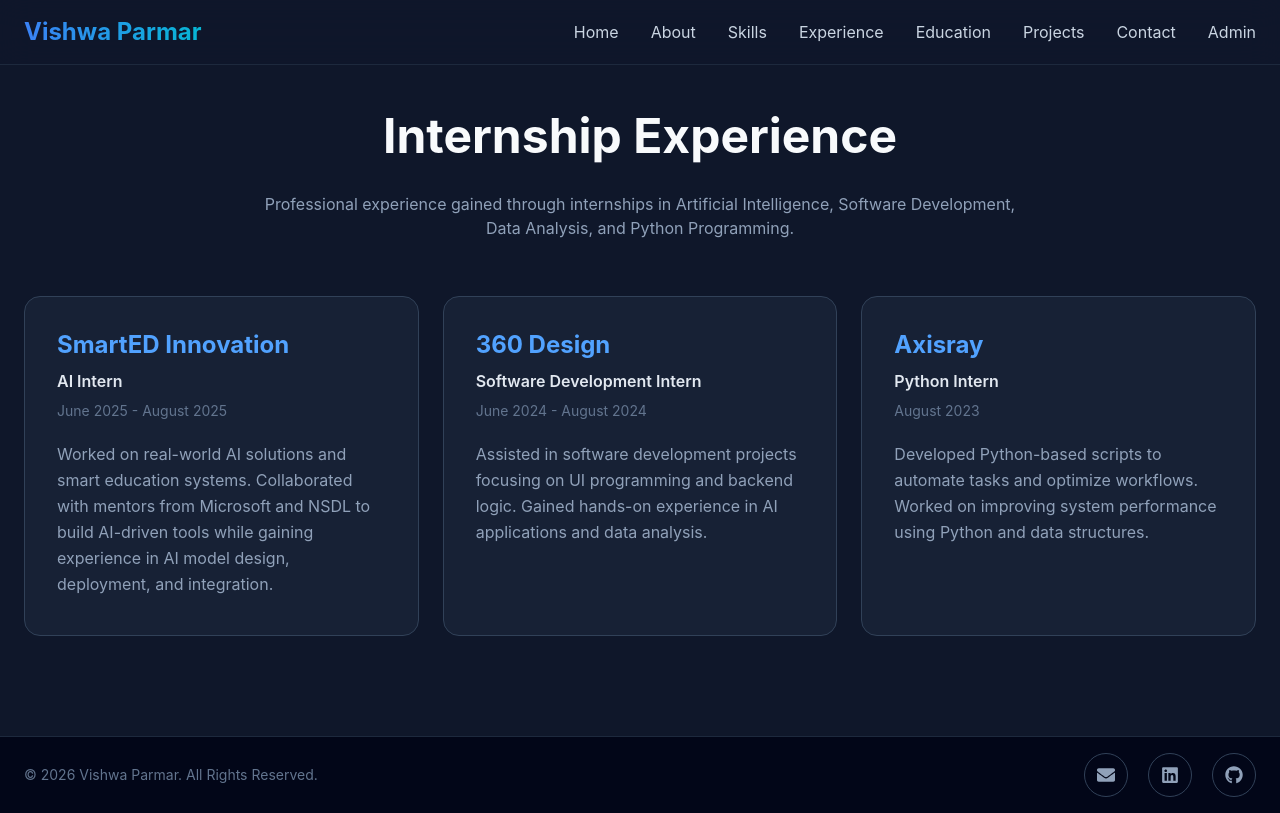
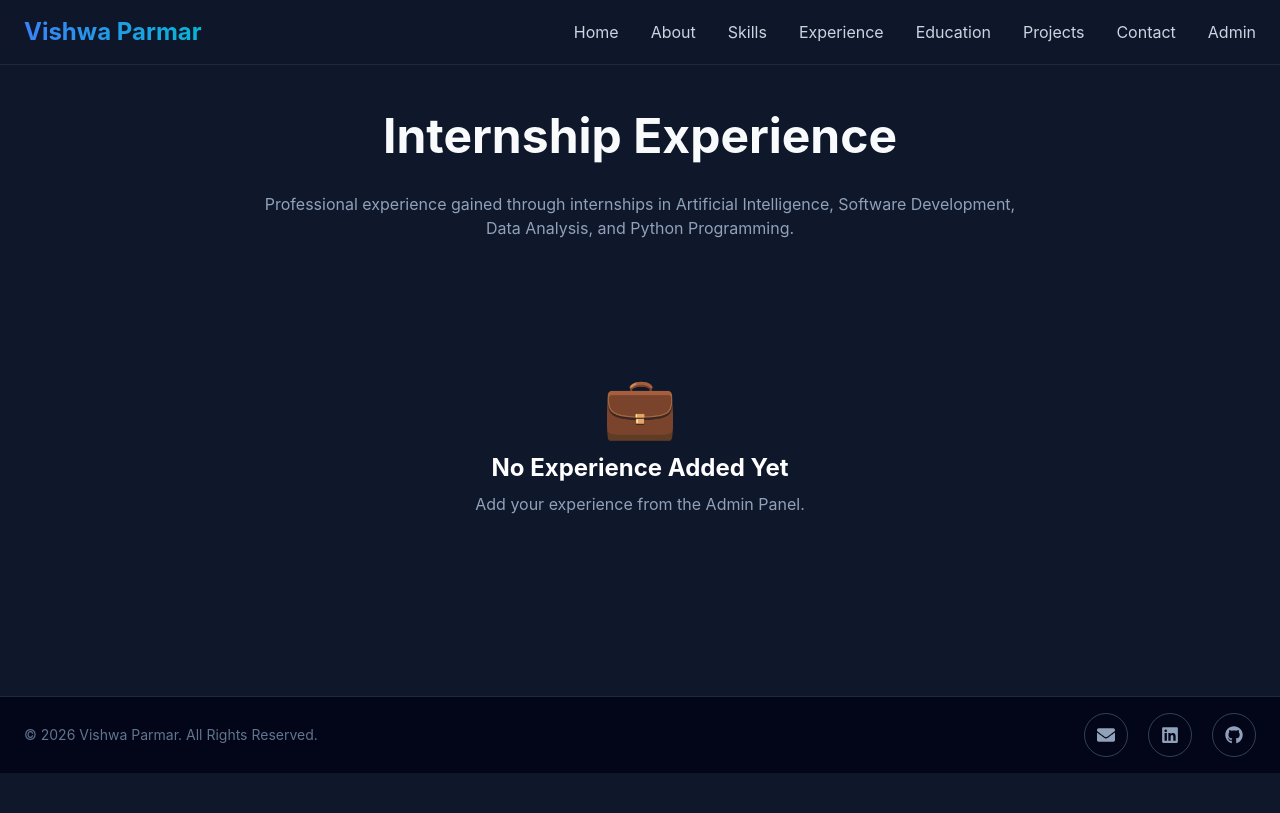
Before and after one commit to Vishwa13-dot/Portfolio, a React (Vite) app: page /experience in a window 1280 px wide. Built offline with nearby package versions, Linux system fonts and the light colour scheme.

Commit message:
Localstorage in Experience

```diff
--- a/src/pages/Experience.jsx
+++ b/src/pages/Experience.jsx
@@ -1,28 +1,15 @@
+import { useEffect, useState } from "react";
 
 function Experience() {
-  const experiences = [
-    {
-      company: "SmartED Innovation",
-      role: "AI Intern",
-      duration: "June 2025 - August 2025",
-      description:
-        "Worked on real-world AI solutions and smart education systems. Collaborated with mentors from Microsoft and NSDL to build AI-driven tools while gaining experience in AI model design, deployment, and integration.",
-    },
-    {
-      company: "360 Design",
-      role: "Software Development Intern",
-      duration: "June 2024 - August 2024",
-      description:
-        "Assisted in software development projects focusing on UI programming and backend logic. Gained hands-on experience in AI applications and data analysis.",
-    },
-    {
-      company: "Axisray",
-      role: "Python Intern",
-      duration: "August 2023",
-      description:
-        "Developed Python-based scripts to automate tasks and optimize workflows. Worked on improving system performance using Python and data structures.",
-    },
-  ];
+  const [experience, setExperience] = useState([]);
+
+  useEffect(() => {
+    const savedExperience = localStorage.getItem("experience");
+
+    if (savedExperience) {
+      setExperience(JSON.parse(savedExperience));
+    }
+  }, []);
 
   return (
     <section id="experience" className="section">
@@ -36,30 +23,52 @@ function Experience() {
         Data Analysis, and Python Programming.
       </p>
 
+      {experience.length === 0 ? (
+        <div className="text-center py-20">
+          <div className="text-6xl mb-4">💼</div>
+
+          <h3 className="text-2xl font-bold text-white">
+            No Experience Added Yet
+          </h3>
+
+          <p className="text-slate-400 mt-2">
+            Add your experience from the Admin Panel.
+          </p>
+        </div>
+      ) : (
         <div className="grid lg:grid-cols-3 gap-6">
-        {experiences.map((exp) => (
+          {experience.map((item) => (
             <div
-            key={exp.company}
+              key={item.id}
               className="bg-slate-800/60 border border-slate-700 rounded-2xl p-8 hover:border-blue-500 transition-all duration-300 hover:-translate-y-2 min-h-[340px]"
             >
               <h3 className="text-2xl font-bold text-blue-400 mb-2">
-              {exp.company}
+                {item.company}
               </h3>
 
               <p className="text-slate-200 font-semibold mb-2">
-              {exp.role}
+                {item.role}
               </p>
 
-            <p className="text-sm text-slate-500 mb-5">
-              {exp.duration}
+              <p className="text-sm text-slate-500 mb-2">
+                {item.duration}
               </p>
 
+              {item.location && (
+                <p className="text-sm text-slate-400 mb-5">
+                  {item.location}
+                </p>
+              )}
+
+              {item.description && (
                 <p className="text-slate-400 leading-relaxed">
-              {exp.description}
+                  {item.description}
                 </p>
+              )}
             </div>
           ))}
         </div>
+      )}
     </section>
   );
 }
```
Also changed, not shown: src/pages/Admin-Login-Page/admin/ExperienceAdmin.jsx (+76 -95 lines). Lines whose indentation alone changed are shown as unchanged.
